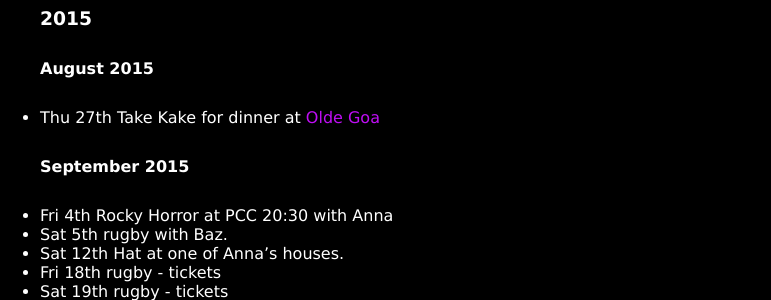
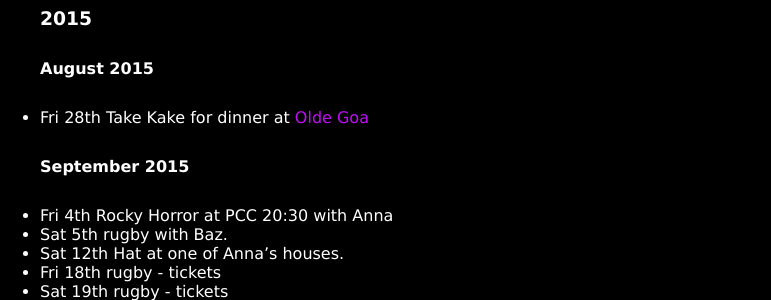
Before and after one commit to rjw1/randomness.org.uk, a Jekyll site: the page built from diary/index.md, in a window 1280 px wide. Shown: the part 139-439 px from the top of the page, without its empty margins (0-771 px from the left). Built offline with Jekyll 4.4.1, drawn with Linux system fonts in a browser that asks for light colours; Markdown is read by kramdown in place of the engine named in the settings.

Commit message:
Olde Goa will be on Friday not Thursday

```diff
--- a/diary/index.md
+++ b/diary/index.md
@@ -12,7 +12,7 @@
 
 #### August 2015 ####
 
-* Thu 27th Take Kake for dinner at [Olde Goa](http://www.oldegoa.co.uk/)
+* Fri 28th Take Kake for dinner at [Olde Goa](http://www.oldegoa.co.uk/)
 
 #### September 2015 ####
 
```
